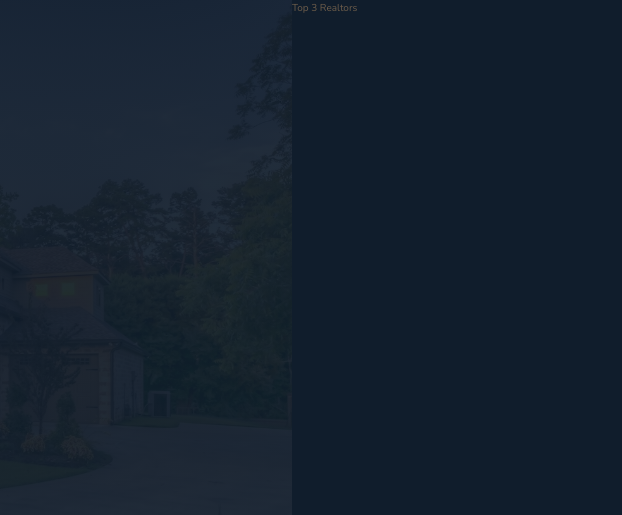
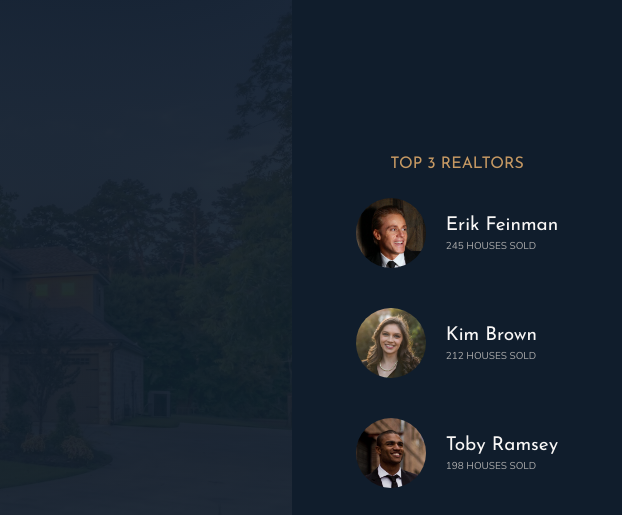
Before and after one commit to codecallogic/nexter, a React app: page / in a window 1280 px wide. Shown: the top 515 px of the page, 658-1280 px from the left. Built offline with nearby package versions, Linux system fonts and the light colour scheme.

Commit message:
completed realtors section

```diff
--- a/src/app/App.js
+++ b/src/app/App.js
@@ -20,7 +20,26 @@ function App() {
           <img src="/images/logo-bi.png" alt="Seen on logo 4"/>
         </div>
       </header>
-      <div className="realtors">Top 3 Realtors</div>
+      <div className="realtors">
+        <h3 className="heading-3">Top 3 Realtors</h3>
+        <div className="realtors-list">
+          <img src="/images/realtor-1.jpeg" alt="Realtor 1" className="realtors-image"/>
+          <div className="realtors-details">
+            <h4 className="heading-4 heading-4-light">Erik Feinman</h4>
+            <p className="realtors-sold">245 Houses Sold</p>
+          </div>
+          <img src="/images/realtor-2.jpeg" alt="Realtor 2" className="realtors-image"/>
+          <div className="realtors-details">
+            <h4 className="heading-4 heading-4-light">Kim Brown</h4>
+            <p className="realtors-sold">212 Houses Sold</p>
+          </div>
+          <img src="/images/realtor-3.jpeg" alt="Realtor 3" className="realtors-image"/>
+          <div className="realtors-details">
+            <h4 className="heading-4 heading-4-light">Toby Ramsey</h4>
+            <p className="realtors-sold">198 Houses Sold</p>
+          </div>
+        </div>
+      </div>
       <section className="features">
         <div className="feature">
           <svg className="feature-icon">
--- a/src/cssComponents/_realtors.scss
+++ b/src/cssComponents/_realtors.scss
@@ -1,4 +1,31 @@
 .realtors {
     background-color: $color-secondary;
     grid-column: col-start 7 / full-end;
+    padding: 3rem;
+    display: grid;
+    align-content: center;
+    justify-content: center;
+    grid-row-gap: 2rem;
+    justify-items: center;
+
+    &-list {
+        display: grid;
+        grid-template-columns: min-content max-content;
+        grid-column-gap: 2rem;
+        grid-row-gap: 5vh;
+        align-items: center;
+    }
+
+    &-image {
+        width: 7rem;
+        border-radius: 50%;
+        display: block;
+    }
+
+    &-sold {
+        text-transform: uppercase;
+        color: $color-grey-light-2;
+        margin-top: -3px;
+    }
+
 }
```
Also changed, not shown: src/app/App.css.
